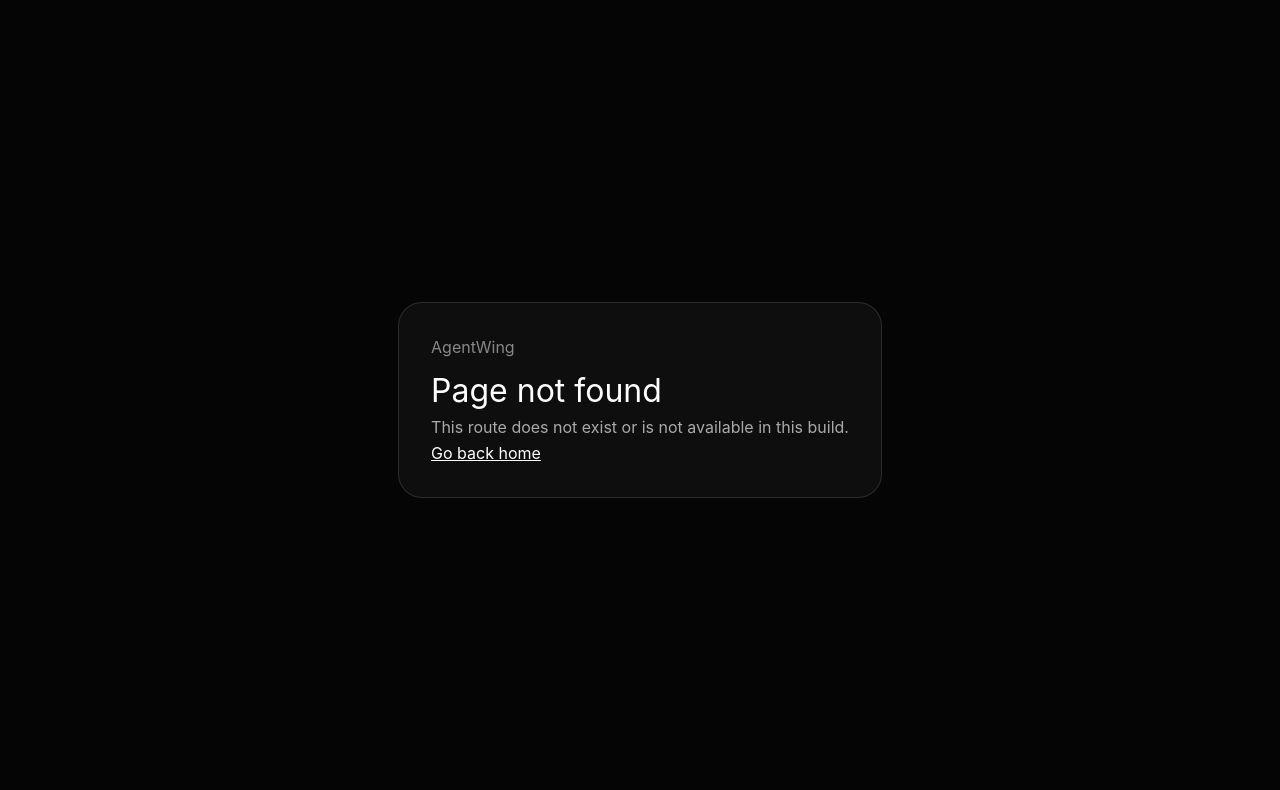
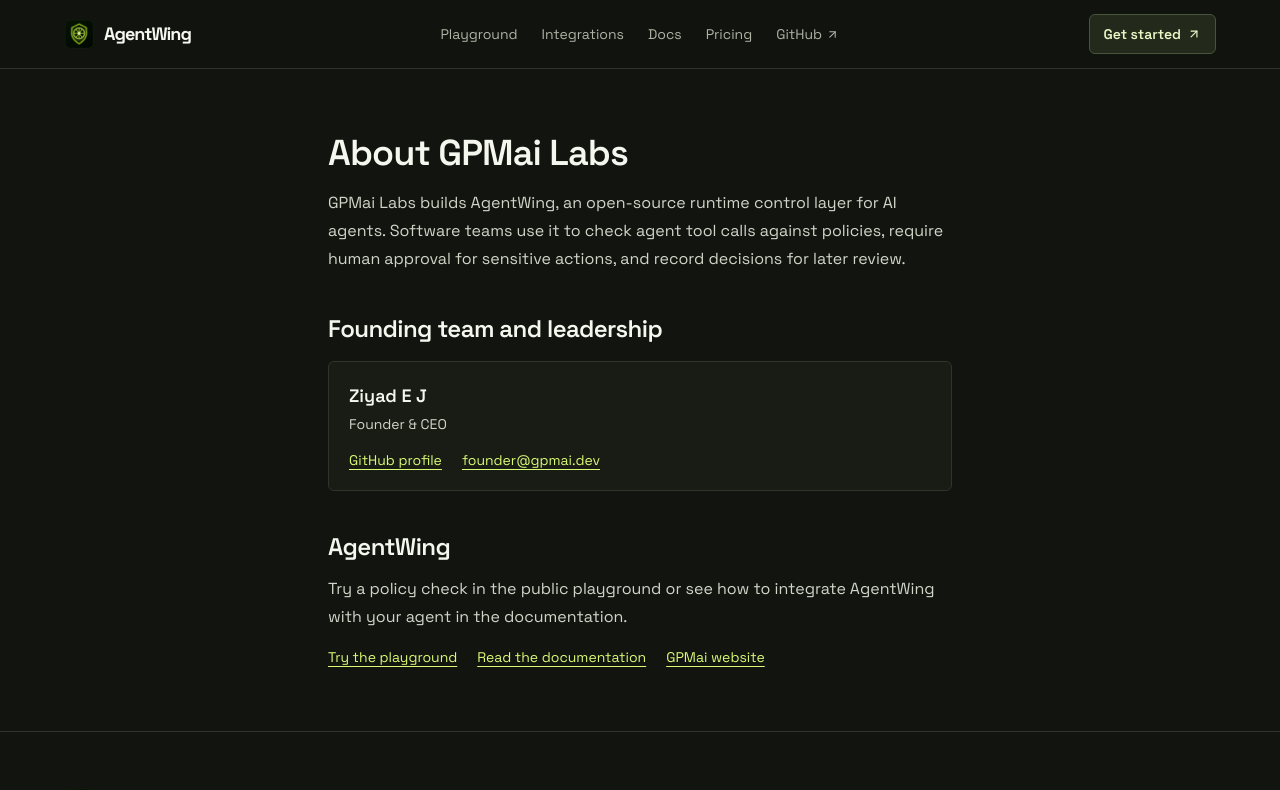
Before and after one commit to 12ziyad/agentwing, a Next.js app: page /about in a window 1280 px wide. Before the commit this address had no page. Shown: the top 790 px of the page. Built offline with nearby package versions, Linux system fonts and the light colour scheme.

Commit message:
Publish the GPMai Labs founder and team page

```diff
--- /dev/null
+++ b/src/app/about/page.tsx
@@ -0,0 +1,61 @@
+import type { Metadata } from "next";
+import Link from "next/link";
+import { PublicFooter, PublicNav } from "@/components/PublicLayout";
+
+export const metadata: Metadata = {
+  title: "About GPMai Labs | AgentWing",
+  description: "Meet the founder of GPMai Labs, the company behind AgentWing.",
+  alternates: { canonical: "/about" },
+};
+
+export default function AboutPage() {
+  return (
+    <div className="min-h-screen bg-background text-foreground">
+      <PublicNav />
+      <main className="mx-auto max-w-2xl px-4 py-16 sm:px-6">
+        <h1 className="text-4xl font-semibold tracking-tight">About GPMai Labs</h1>
+        <p className="mt-4 leading-7 text-secondary">
+          GPMai Labs builds AgentWing, an open-source runtime control layer for AI agents.
+          Software teams use it to check agent tool calls against policies, require human
+          approval for sensitive actions, and record decisions for later review.
+        </p>
+
+        <section aria-labelledby="leadership" className="mt-10">
+          <h2 id="leadership" className="text-2xl font-semibold tracking-tight">
+            Founding team and leadership
+          </h2>
+          <div className="mt-4 rounded-md border border-divider bg-surface p-5">
+            <h3 className="text-lg font-semibold">Ziyad E J</h3>
+            <p className="mt-1 text-sm text-secondary">Founder &amp; CEO</p>
+            <ul className="mt-4 flex flex-wrap gap-x-5 gap-y-2 text-sm">
+              <li>
+                <a href="https://github.com/12ziyad" className="text-brand underline underline-offset-4">
+                  GitHub profile
+                </a>
+              </li>
+              <li>
+                <a href="mailto:founder@gpmai.dev" className="text-brand underline underline-offset-4">
+                  founder@gpmai.dev
+                </a>
+              </li>
+            </ul>
+          </div>
+        </section>
+
+        <section aria-labelledby="agentwing" className="mt-10">
+          <h2 id="agentwing" className="text-2xl font-semibold tracking-tight">AgentWing</h2>
+          <p className="mt-3 leading-7 text-secondary">
+            Try a policy check in the public playground or see how to integrate AgentWing
+            with your agent in the documentation.
+          </p>
+          <ul className="mt-4 flex flex-wrap gap-x-5 gap-y-2 text-sm">
+            <li><Link href="/playground" className="text-brand underline underline-offset-4">Try the playground</Link></li>
+            <li><Link href="/docs" className="text-brand underline underline-offset-4">Read the documentation</Link></li>
+            <li><a href="https://gpmai.dev" className="text-brand underline underline-offset-4">GPMai website</a></li>
+          </ul>
+        </section>
+      </main>
+      <PublicFooter />
+    </div>
+  );
+}
--- a/src/app/contact/page.tsx
+++ b/src/app/contact/page.tsx
@@ -1,3 +1,4 @@
+import Link from "next/link";
 import { PublicNav, PublicFooter } from "@/components/PublicLayout";
 
 const contacts = [
@@ -14,7 +15,10 @@ export default function ContactPage() {
       <main className="mx-auto max-w-2xl px-4 py-16 sm:px-6">
         <p className="text-[11px] font-semibold uppercase tracking-[0.2em] text-muted">Contact</p>
         <h1 className="mt-3 text-4xl font-semibold tracking-tight text-foreground">Contact</h1>
-        <p className="mt-4 text-base text-muted">GPMai Labs — the company behind AgentWing.</p>
+        <p className="mt-4 text-base text-muted">
+          <Link href="/about" className="text-brand underline underline-offset-4">GPMai Labs</Link>
+          {" builds and operates AgentWing."}
+        </p>
 
         <div className="mt-8 space-y-3">
           {contacts.map(({ label, email, desc }) => (
--- a/src/components/PublicLayout.tsx
+++ b/src/components/PublicLayout.tsx
@@ -16,6 +16,7 @@ const footerLinks = {
     { href: "/vision", label: "Vision" },
   ],
   Company: [
+    { href: "/about", label: "About & Team" },
     { href: "/support", label: "Support" },
     { href: "/contact", label: "Contact" },
     { href: "/privacy", label: "Privacy Policy" },
```
